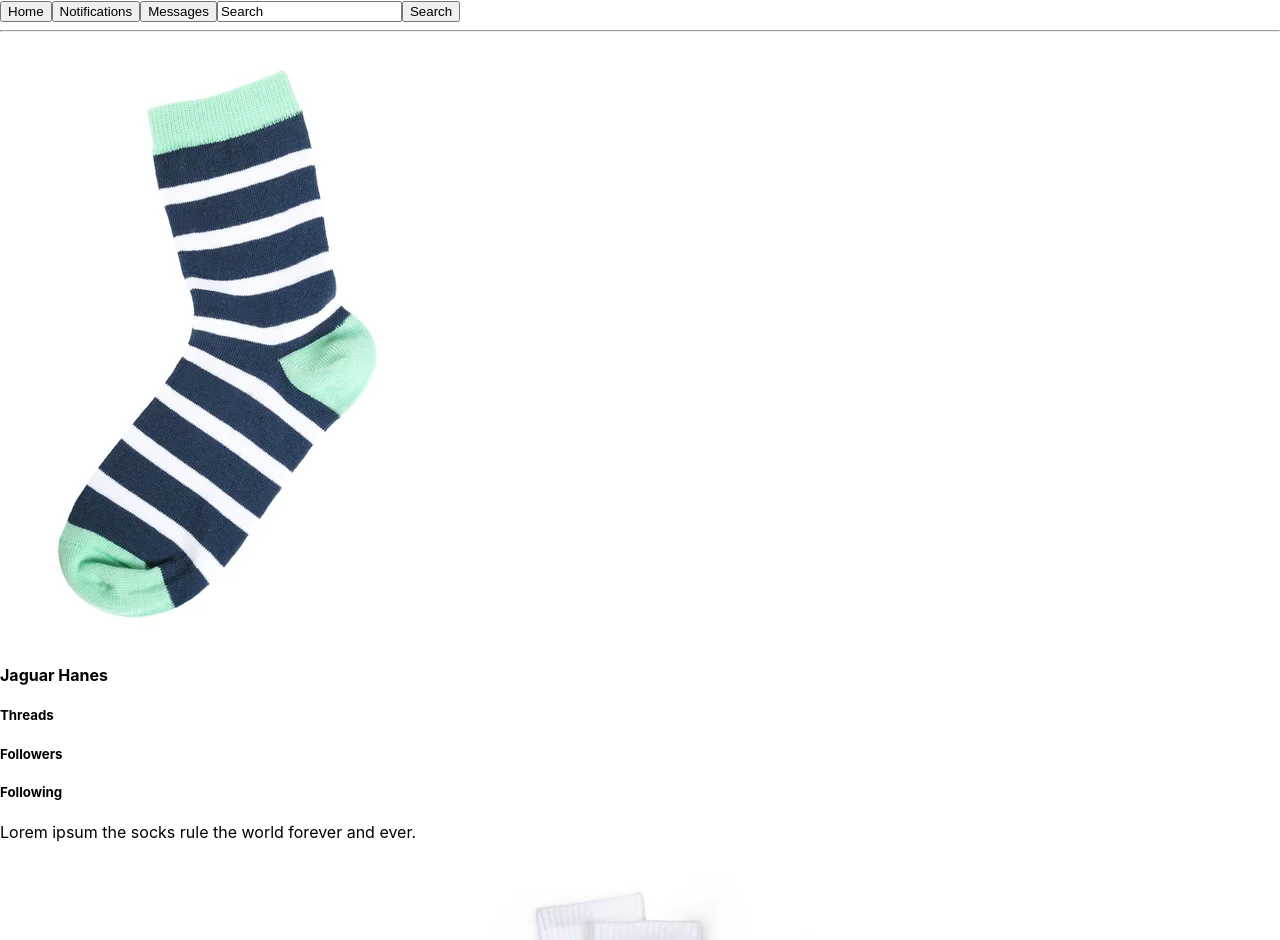
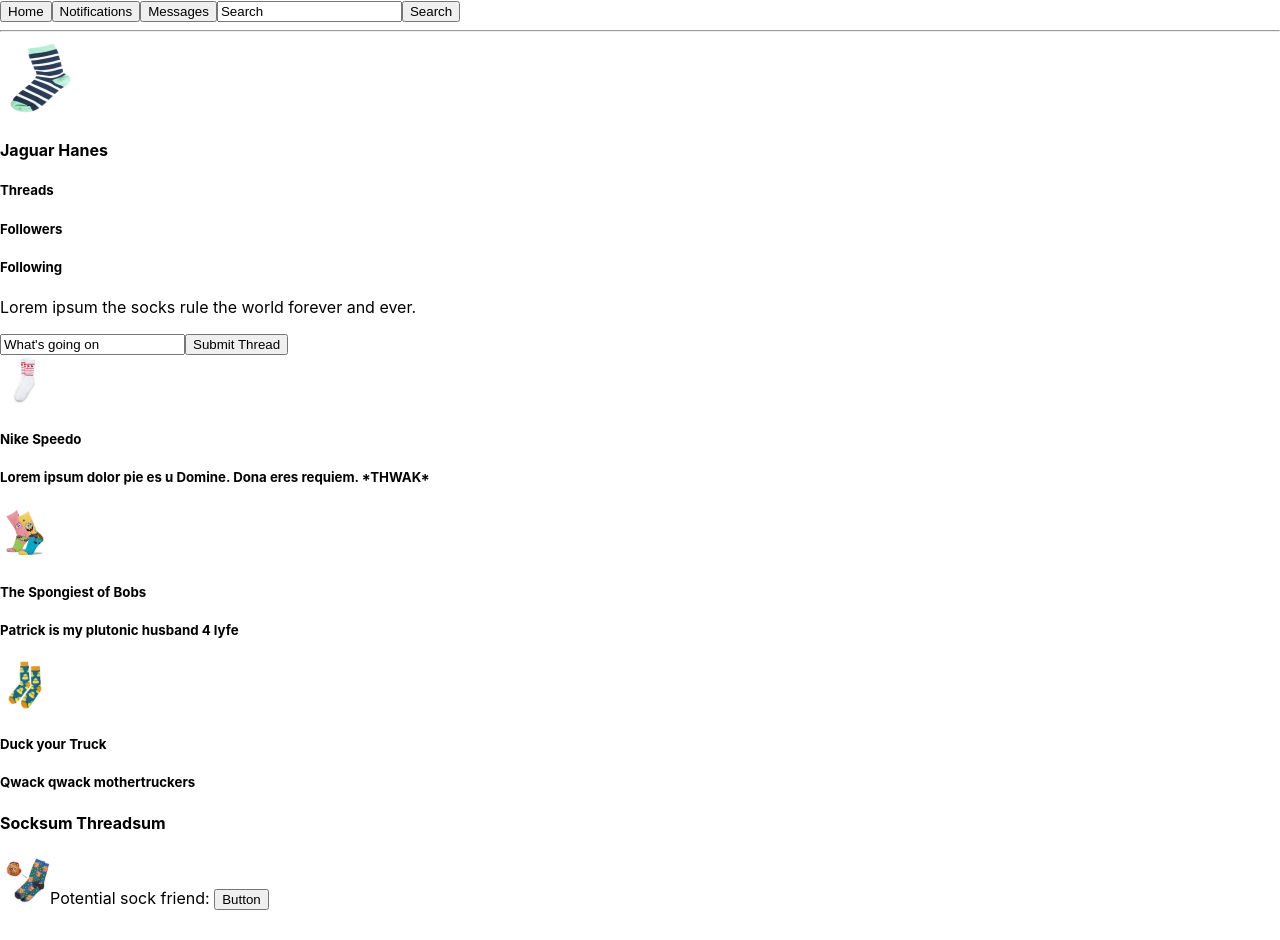
Before and after one commit to tkm404/sock-media, a React (Create React App) app: page / in a window 1280 px wide. Shown: the top 940 px of the page. After the commit the page ends 910 px from the top, so only its background shows below. Built offline with nearby package versions, Linux system fonts and the light colour scheme.

Commit message:
add styling and loop thru FeedPublicUpdates
co-authored-by: Kyle Crawford <kcraw217@gmail.com>

```diff
--- a/src/component/FeedPublicUpdate.js
+++ b/src/component/FeedPublicUpdate.js
@@ -1,16 +1,25 @@
 import React from "react";
-import palmSocks from "./../img/palmSocks.jpg";
+import PropTypes from "prop-types";
 
 
-function FeedPublicUpdate(){
+function FeedPublicUpdate(props){
+  const feedPublicStyles = {
+    width: '50px',
+    height: '50px'
+  }
   return(
     <React.Fragment>
-      <img src={palmSocks} alt="profile pic"></img>
-      <h5>Nike Speedo</h5>
-      <h5>Status Update:</h5>
-      <h5>Lorem ipsum dolor pie es u Domine. Dona eres requiem. *THWAK*</h5>
+      <img src={props.profilePic} alt="profile pic" style={feedPublicStyles}></img>
+      <h5>{props.userName}</h5>
+      <h5>{props.statusUpdate}</h5>
     </React.Fragment>
   );
 }
 
+FeedPublicUpdate.propTypes = {
+  profilePic: PropTypes.string,
+  userName: PropTypes.string,
+  statusUpdate: PropTypes.string
+};
+
 export default FeedPublicUpdate;
--- a/src/component/FeedStatusUpdate.js
+++ b/src/component/FeedStatusUpdate.js
@@ -6,6 +6,7 @@ function FeedStatusUpdate(){
     <React.Fragment>
       <input value="What's going on" />
       <button type="submit">Submit Thread</button>
+      <br></br>
     </React.Fragment>
   );
 }
--- a/src/component/FeedTimeline.js
+++ b/src/component/FeedTimeline.js
@@ -1,13 +1,38 @@
 import React from "react";
 import FeedPublicUpdate from "./FeedPublicUpdate"
+import palmSocks from "./../img/palmSocks.jpg";
+import spongebob from "./../img/spongebob.jpg";
+import duckSocks from "./../img/duck-socks.jpg";
+
+const feedPublicUpdateList = [
+  {
+    profilePic:palmSocks,
+    userName: "Nike Speedo",
+    statusUpdate: "Lorem ipsum dolor pie es u Domine. Dona eres requiem. *THWAK*"
+  },
+  {
+    profilePic:spongebob,
+    userName: "The Spongiest of Bobs",
+    statusUpdate: "Patrick is my plutonic husband 4 lyfe"
+  },
+  {
+    profilePic:duckSocks,
+    userName: "Duck your Truck",
+    statusUpdate: "Qwack qwack mothertruckers"
+  },
+]
 
 function FeedTimeline() {
   return (
     <React.Fragment>
-      <FeedPublicUpdate />
+      {feedPublicUpdateList.map((feedPublicUpdate, index) =>
+        <FeedPublicUpdate profilePic = {feedPublicUpdate.profilePic}
+        userName = {feedPublicUpdate.userName}
+        statusUpdate = {feedPublicUpdate.statusUpdate}
+        key={index} />
+      )}
     </React.Fragment>
   );
-
 }
 
 export default FeedTimeline;
--- a/src/component/Friend.js
+++ b/src/component/Friend.js
@@ -2,10 +2,14 @@ import React from "react";
 import catSocks from "./../img/cat-socks.jpg"
 
 function Friend() {
+  const friendStyles = {
+    width: '50px',
+    height: '50px'
+  }
   return (
     <React.Fragment>
-      <img src={catSocks} alt="cat socks"></img>
-      <label>Potential sock friend</label>
+      <img src={catSocks} alt="cat socks" style={friendStyles}></img>
+      <label>Potential sock friend: </label>
       <button>Button</button>
     </React.Fragment>
 
--- a/src/component/ProfileInfo.js
+++ b/src/component/ProfileInfo.js
@@ -2,9 +2,13 @@ import React from "react";
 import sockImage from "./../img/sock.jpg";
 
 function ProfileInfo() {
+  const profileStyles = {
+    width: '75px',
+    height: '75px'
+  }
   return (
     <React.Fragment>
-    <img src={sockImage} alt="sock profile"></img>
+    <img src={sockImage} alt="sock profile" style={profileStyles}></img>
     <h4>Jaguar Hanes</h4>
     <h5>Threads</h5>
     <h5>Followers</h5>
```
Also changed, not shown: src/img/duck-socks.jpg (added), src/img/spongebob.jpg (added), src/index.css (line endings or trailing spaces).
